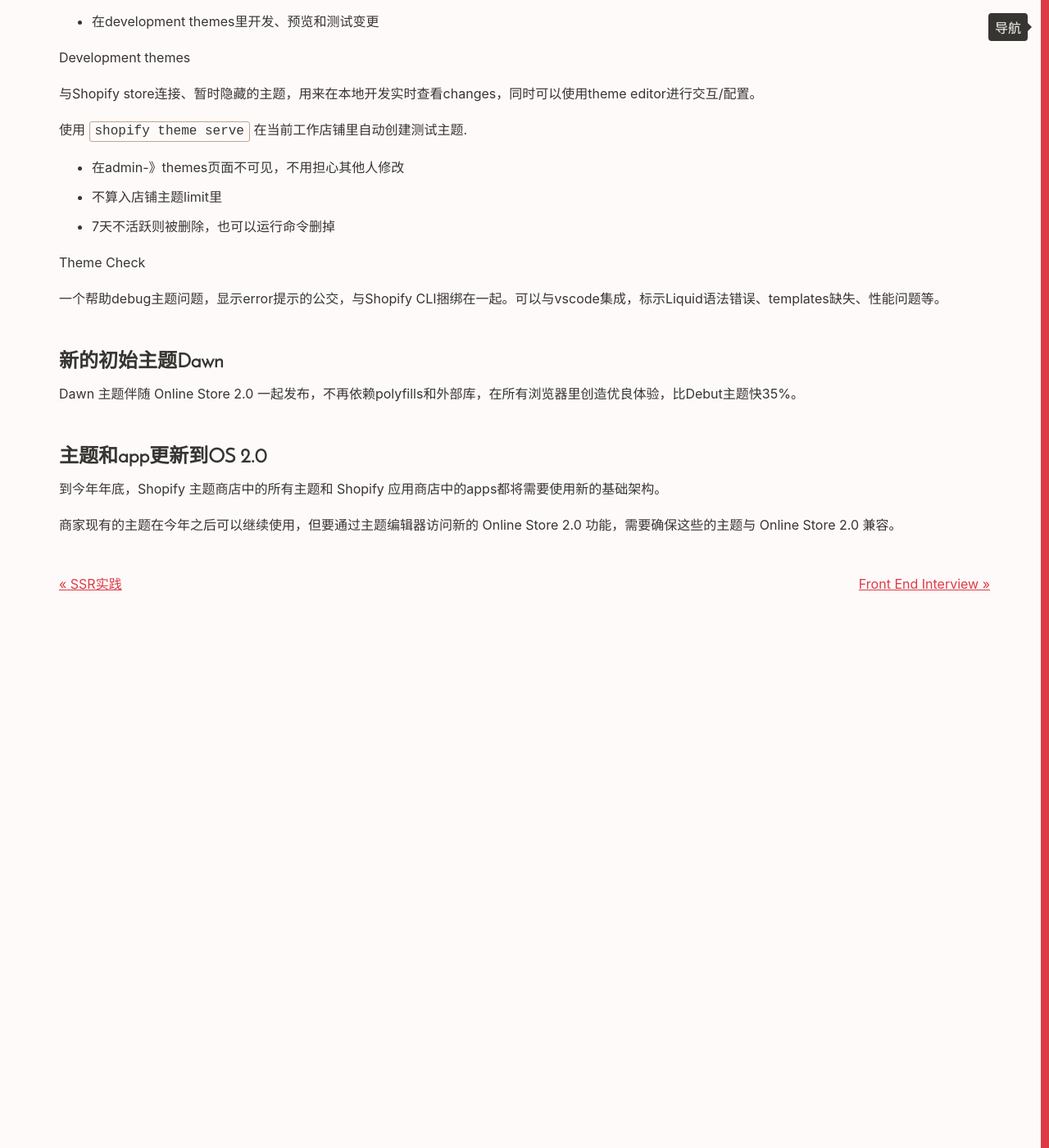
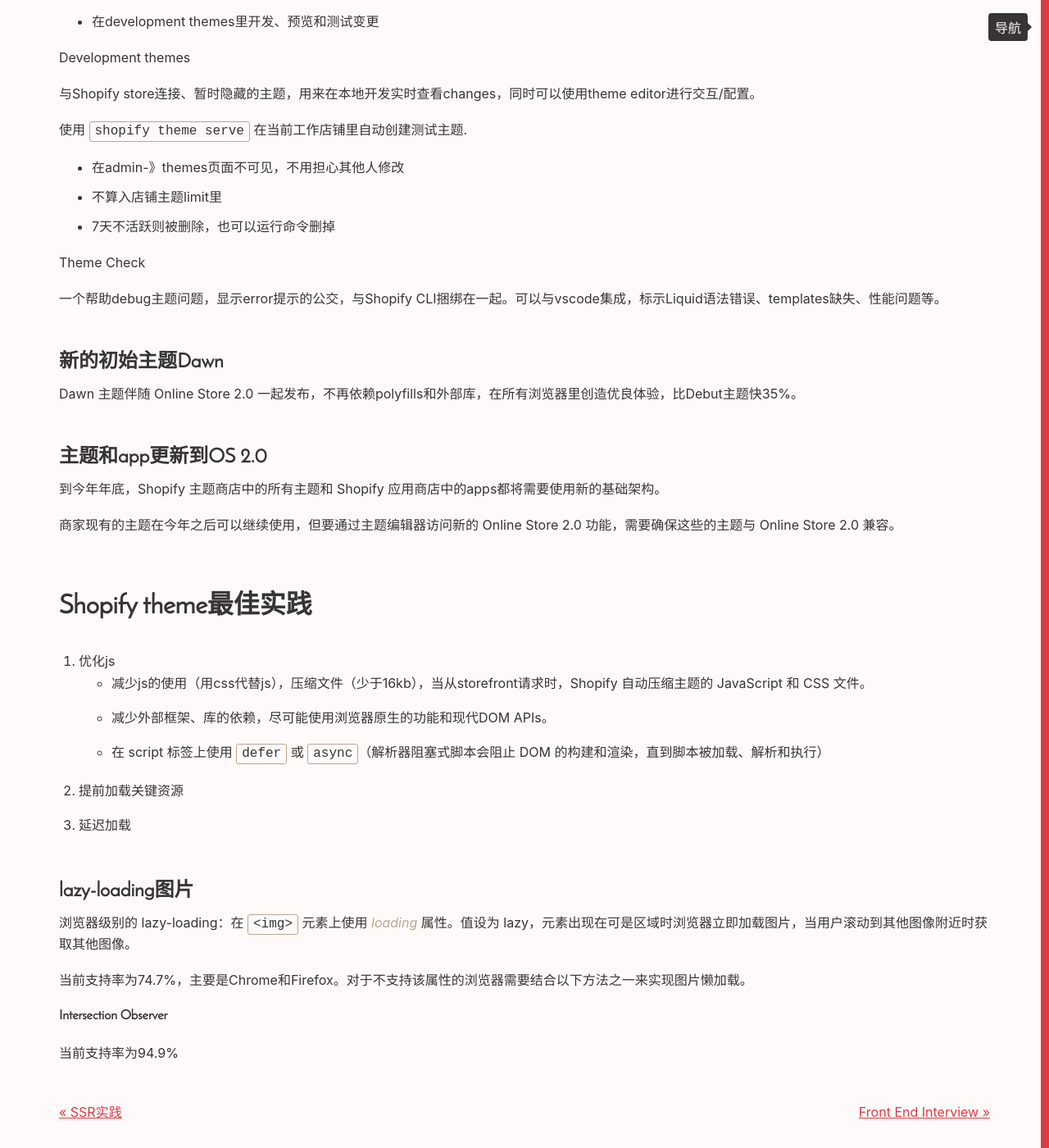
Before and after one commit to Vivi-wu/dive-into-web, a Jekyll site: the page built from _posts/2020-12-31-Shopify-store-practice.markdown, in a window 1280 px wide and 1400 px high, scrolled down 10704 px. Shown: the whole window at 82% size. Built offline with Jekyll 4.4.1, drawn with Linux system fonts in a browser that asks for light colours.

Commit message:
update blog for shopify theme performance

```diff
--- a/_posts/2020-12-31-Shopify-store-practice.markdown
+++ b/_posts/2020-12-31-Shopify-store-practice.markdown
@@ -444,3 +444,22 @@
 到今年年底，Shopify 主题商店中的所有主题和 Shopify 应用商店中的apps都将需要使用新的基础架构。
 
 商家现有的主题在今年之后可以继续使用，但要通过主题编辑器访问新的 Online Store 2.0 功能，需要确保这些的主题与 Online Store 2.0 兼容。
+
+## Shopify theme最佳实践
+
+1. 优化js
+  + 减少js的使用（用css代替js），压缩文件（少于16kb），当从storefront请求时，Shopify 自动压缩主题的 JavaScript 和 CSS 文件。
+  + 减少外部框架、库的依赖，尽可能使用浏览器原生的功能和现代DOM APIs。
+  + 在 script 标签上使用 `defer` 或 `async`（解析器阻塞式脚本会阻止 DOM 的构建和渲染，直到脚本被加载、解析和执行）
+2. 提前加载关键资源
+3. 延迟加载
+
+### lazy-loading图片
+
+浏览器级别的 lazy-loading：在 `<img>` 元素上使用 _loading_ 属性。值设为 lazy，元素出现在可是区域时浏览器立即加载图片，当用户滚动到其他图像附近时获取其他图像。
+
+当前支持率为74.7%，主要是Chrome和Firefox。对于不支持该属性的浏览器需要结合以下方法之一来实现图片懒加载。
+
+#### Intersection Observer
+
+当前支持率为94.9%
```
Also changed, not shown: _posts/2021-07-13-web-optimization.markdown (line endings or trailing spaces).
